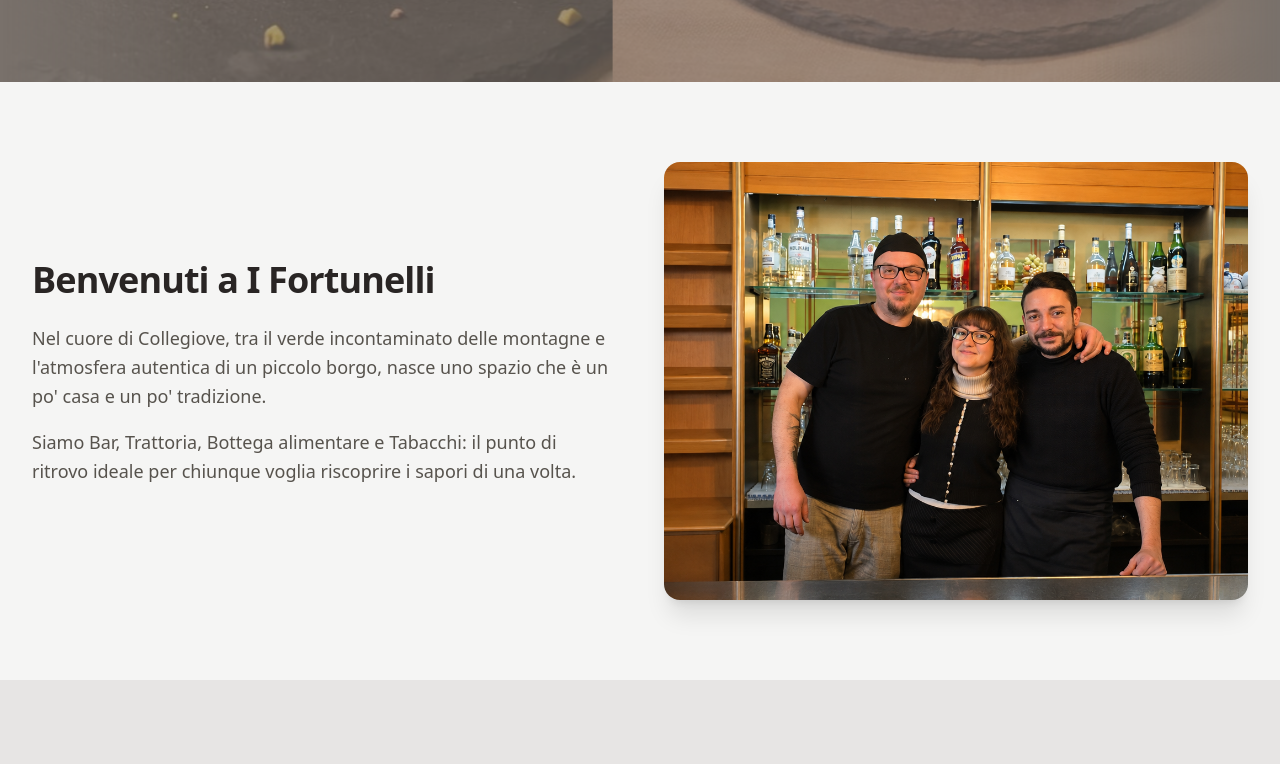
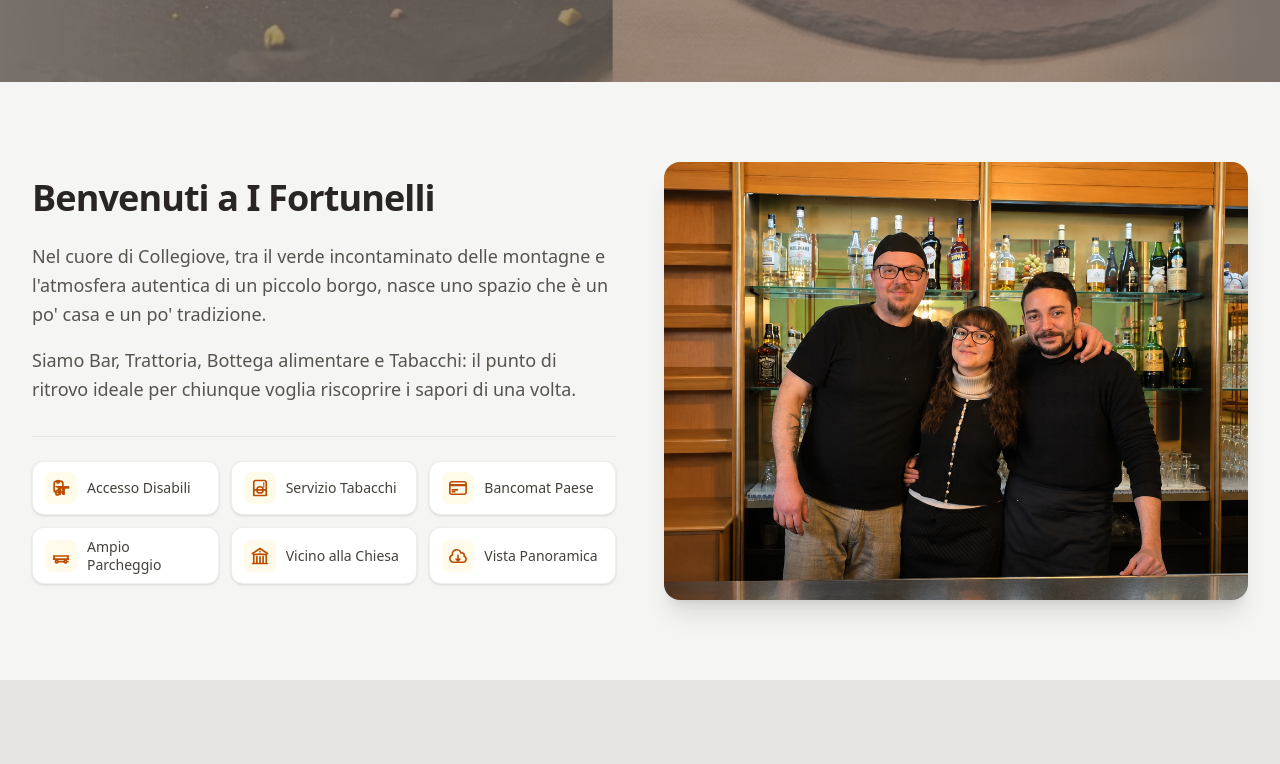
Before and after one commit to angeloren92/i-fortunelli, a Next.js app: page / in a window 1280 px wide. Shown: the part 719-1483 px from the top of the page. Built offline with nearby package versions, Linux system fonts and the light colour scheme.

Commit message:
add services on homepase

```diff
--- a/src/homepage/AppHomePageContent.jsx
+++ b/src/homepage/AppHomePageContent.jsx
@@ -86,6 +86,61 @@ export default function AppHomePageContent() {
         { url: "/tiramisu.jpg", alt: "Tiramisù artigianale fatto in casa secondo la ricetta classica" }
     ];
 
+    //Array with services
+    const servizi = [
+        {
+            label: "Accesso Disabili",
+            icon: (
+                <svg className="h-5 w-5 text-amber-700" fill="none" viewBox="0 0 24 24" strokeWidth="2" stroke="currentColor">
+                    <path strokeLinecap="round" strokeLinejoin="round" d="M10.05 4.575a1.575 1.575 0 1 1-3.15 0 1.575 1.575 0 0 1 3.15 0ZM6 10.5h3v4.5H6.75A.75.75 0 0 0 6 15.75v3.75a.75.75 0 0 0 .75.75h2.25M13.5 10.5H21v1.5h-5.25v7.5h-1.5V12h-3v7.5h-1.5V10.5Z" />
+                    <path strokeLinecap="round" strokeLinejoin="round" d="M14.25 6.75a3 3 0 0 0-3-3H6.75a3 3 0 0 0-3 3v7.5a3 3 0 0 0 3 3h4.5a3 3 0 0 0 3-3v-7.5Z" />
+                </svg>
+            )
+        },
+        {
+            label: "Servizio Tabacchi",
+            icon: (
+                <svg className="h-5 w-5 text-amber-700" fill="none" viewBox="0 0 24 24" strokeWidth="2" stroke="currentColor">
+                    <path strokeLinecap="round" strokeLinejoin="round" d="M16.5 6v.008m0 2.25v.008m0 2.25v.008M12 18a3.75 3.75 0 1 0 0-7.5 3.75 3.75 0 0 0 0 7.5Z" />
+                    <path strokeLinecap="round" strokeLinejoin="round" d="M19.5 21V5.25A2.25 2.25 0 0 0 17.25 3H6.75A2.25 2.25 0 0 0 4.5 5.25V21m15 0H4.5m15 0v-4.5A2.25 2.25 0 0 0 17.25 14.25H6.75A2.25 2.25 0 0 0 4.5 16.5V21" />
+                </svg>
+            )
+        },
+        {
+            label: "Bancomat Paese",
+            icon: (
+                <svg className="h-5 w-5 text-amber-700" fill="none" viewBox="0 0 24 24" strokeWidth="2" stroke="currentColor">
+                    <path strokeLinecap="round" strokeLinejoin="round" d="M2.25 8.25h19.5M2.25 9h19.5m-16.5 5.25h6m-6 2.25h3m-3.75 3h15a2.25 2.25 0 0 0 2.25-2.25V6.75A2.25 2.25 0 0 0 19.5 4.5h-15A2.25 2.25 0 0 0 2.25 6.75v10.5a2.25 2.25 0 0 0 2.25 2.25Z" />
+                </svg>
+            )
+        },
+        {
+            label: "Ampio Parcheggio",
+            icon: (
+                <svg className="h-5 w-5 text-amber-700" fill="none" viewBox="0 0 24 24" strokeWidth="2" stroke="currentColor">
+                    <path strokeLinecap="round" strokeLinejoin="round" d="M8.25 18.75a1.5 1.5 0 0 1-3 0m3 0a1.5 1.5 0 0 0-3 0m3 0h7.5m3 0a1.5 1.5 0 0 1-3 0m3 0a1.5 1.5 0 0 0-3 0m3 0h1.5m-16.5-3h16.5M3 12h18M3.104 15.75L4.5 12h15l1.396 3.75H3.104Z" />
+                </svg>
+            )
+        },
+        {
+            label: "Vicino alla Chiesa",
+            icon: (
+                <svg className="h-5 w-5 text-amber-700" fill="none" viewBox="0 0 24 24" strokeWidth="2" stroke="currentColor">
+                    <path strokeLinecap="round" strokeLinejoin="round" d="M12 21v-8.25M15.75 21v-8.25M8.25 21v-8.25M3 9l9-6 9 6m-1.5 12V10.332A48.36 48.36 0 0 0 12 9.75c-2.551 0-5.056.2-7.5.582V21M3 21h18M12 6.75h.008v.008H12V6.75z" />
+                </svg>
+            )
+        },
+        {
+            label: "Vista Panoramica",
+            icon: (
+                <svg className="h-5 w-5 text-amber-700" fill="none" viewBox="0 0 24 24" strokeWidth="2" stroke="currentColor">
+                    <path strokeLinecap="round" strokeLinejoin="round" d="M2.25 15a4.5 4.5 0 0 0 4.5 4.5H18a3.75 3.75 0 0 0 1.332-7.257 3 3 0 0 0-3.758-3.848 5.25 5.25 0 0 0-10.233 2.33A4.502 4.502 0 0 0 2.25 15Z" />
+                    <path strokeLinecap="round" strokeLinejoin="round" d="M12 11.25V18m0 0l-2.25-2.25M12 18l2.25-2.25" />
+                </svg>
+            )
+        }
+    ];
+
     return (
         <main className="relative min-h-screen w-full overflow-x-hidden bg-stone-50">
 
@@ -143,17 +198,40 @@ export default function AppHomePageContent() {
 
             {/* SECTION 2: Identity Presentation / Brand Narrative */}
             <section className="py-10 md:py-20 bg-stone-100">
-                <div className="max-w-7xl mx-auto px-4 sm:px-6 lg:px-8 flex flex-col md:flex-row items-center gap-12">
-                    <div className="md:w-1/2">
-                        <h2 className="text-3xl md:text-4xl font-extrabold text-stone-800 mb-6 tracking-tight">Benvenuti a I Fortunelli</h2>
+                <div className="max-w-7xl mx-auto px-4 sm:px-6 lg:px-8 flex flex-col lg:flex-row items-center gap-12">
+
+                    {/* COLONNA SINISTRA: TESTI + GRIGLIA ICONE */}
+                    <div className="lg:w-1/2">
+                        <h2 className="text-3xl md:text-4xl font-extrabold text-stone-800 mb-6 tracking-tight">
+                            Benvenuti a I Fortunelli
+                        </h2>
                         <p className="text-stone-600 leading-relaxed mb-4 text-base md:text-lg">
                             Nel cuore di Collegiove, tra il verde incontaminato delle montagne e l&apos;atmosfera autentica di un piccolo borgo, nasce uno spazio che è un po&apos; casa e un po&apos; tradizione.
                         </p>
-                        <p className="text-stone-600 leading-relaxed mb-4 text-base md:text-lg">
+                        <p className="text-stone-600 leading-relaxed mb-6 text-base md:text-lg">
                             Siamo Bar, Trattoria, Bottega alimentare e Tabacchi: il punto di ritrovo ideale per chiunque voglia riscoprire i sapori di una volta.
                         </p>
+
+                        {/* NUOVA SEZIONE ICONE: Griglia di servizi locali */}
+                        <div className="grid grid-cols-2 sm:grid-cols-3 gap-3 mt-8 pt-6 border-t border-stone-200">
+                            {servizi.map((servizio, index) => (
+                                <div
+                                    key={index}
+                                    className="flex items-center gap-2.5 bg-white px-3 py-2.5 rounded-xl border border-stone-200/60 shadow-sm"
+                                >
+                                    <div className="flex-shrink-0 p-1.5 bg-amber-50 rounded-lg">
+                                        {servizio.icon}
+                                    </div>
+                                    <span className="text-xs sm:text-sm font-medium text-stone-700 leading-tight">
+                                        {servizio.label}
+                                    </span>
+                                </div>
+                            ))}
+                        </div>
                     </div>
-                    <div className="md:w-1/2 w-full">
+
+                    {/* COLONNA DESTRA: IMMAGINE */}
+                    <div className="lg:w-1/2 w-full">
                         <div className="relative w-full aspect-[4/3] rounded-2xl shadow-xl overflow-hidden group">
                             <Image
                                 src="/foto.png"
@@ -165,6 +243,7 @@ export default function AppHomePageContent() {
                             />
                         </div>
                     </div>
+
                 </div>
             </section>
 
```
